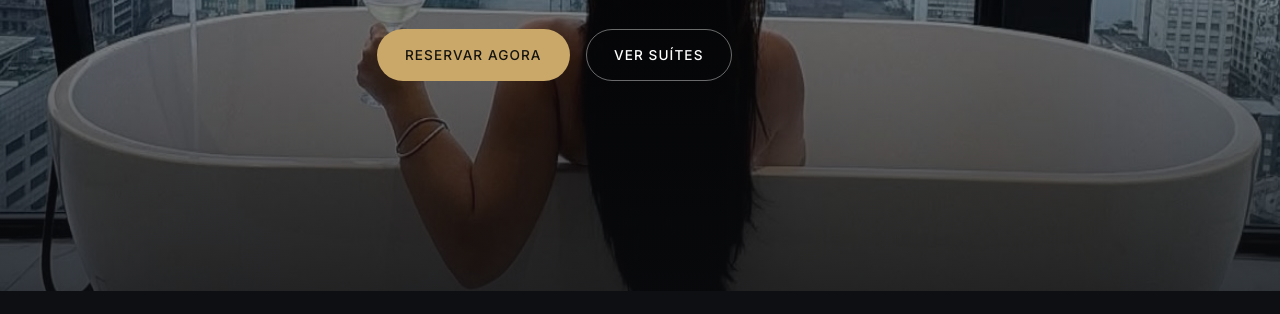
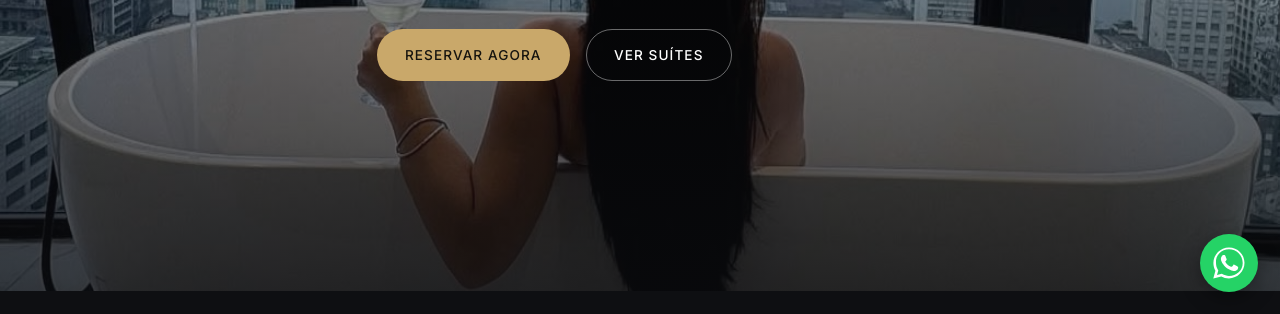
Before and after one commit to folkerts-kevin/skyloft-saopaulo, a plain HTML site: page index.html in a window 1280 px wide. Shown: the part 486-800 px from the top of the page. Drawn offline with nearby package versions, Linux system fonts and the light colour scheme.

Commit message:
Add floating WhatsApp button and robots meta

```diff
--- a/index.html
+++ b/index.html
@@ -3,6 +3,7 @@
 <head>
   <meta charset="utf-8" />
   <meta name="viewport" content="width=device-width, initial-scale=1" />
+  <meta name="robots" content="index, follow" />
 
   <!-- Favicon / app icon -->
   <link rel="icon" type="image/png" sizes="32x32" href="/favicon-32.png" />
@@ -454,6 +455,11 @@
     </div>
   </footer>
 
+  <!-- Floating WhatsApp button -->
+  <a class="wa-float" href="https://wa.me/5511942496504?text=Ol%C3%A1%2C%20gostaria%20de%20reservar%20uma%20su%C3%ADte." target="_blank" rel="noopener" aria-label="Reservar pelo WhatsApp">
+    <svg viewBox="0 0 32 32" xmlns="http://www.w3.org/2000/svg" aria-hidden="true"><path fill="#fff" d="M16 .4C7.4.4.4 7.4.4 16c0 2.8.7 5.4 2 7.8L.3 31.6l8-2.1c2.3 1.3 4.9 1.9 7.6 1.9 8.6 0 15.6-7 15.6-15.6S24.6.4 16 .4zm0 28.5c-2.4 0-4.7-.6-6.7-1.8l-.5-.3-4.8 1.3 1.3-4.6-.3-.5c-1.3-2.1-2-4.5-2-7C2.3 8.4 8.5 2.3 16 2.3S29.7 8.4 29.7 16 23.5 28.9 16 28.9zm8.5-9.7c-.5-.2-2.8-1.4-3.2-1.5-.4-.2-.7-.2-1 .2-.3.5-1.1 1.4-1.4 1.7-.3.3-.5.3-.9.1-2.4-1.2-4-2.1-5.6-4.8-.4-.7.4-.7 1.2-2.2.1-.3 0-.5 0-.7-.1-.2-1-2.4-1.3-3.3-.4-.9-.7-.7-1-.7h-.8c-.3 0-.7.1-1.1.5-.4.5-1.5 1.4-1.5 3.5s1.5 4.1 1.7 4.4c.2.3 3 4.6 7.3 6.4 4.3 1.8 4.3 1.2 5.1 1.1.8-.1 2.5-1 2.8-2 .4-1 .4-1.8.3-2-.1-.2-.4-.3-.9-.5z"/></svg>
+  </a>
+
   <script src="script.js"></script>
 </body>
 </html>
--- a/styles.css
+++ b/styles.css
@@ -146,6 +146,12 @@ h3{font-size:1.4rem}
 .footer-bottom{border-top:1px solid rgba(255,255,255,.06);padding:1.4rem 24px;text-align:center}
 .footer-bottom p{color:var(--muted);font-size:.82rem}
 
+/* ---------- Floating WhatsApp button ---------- */
+.wa-float{position:fixed;right:22px;bottom:22px;z-index:200;width:58px;height:58px;border-radius:50%;background:#25D366;display:flex;align-items:center;justify-content:center;box-shadow:0 6px 20px rgba(0,0,0,.4);transition:transform .2s ease,box-shadow .2s ease}
+.wa-float:hover{transform:scale(1.08);box-shadow:0 10px 26px rgba(0,0,0,.5)}
+.wa-float svg{width:32px;height:32px}
+@media (max-width:540px){.wa-float{right:16px;bottom:16px;width:54px;height:54px}.wa-float svg{width:30px;height:30px}}
+
 /* ---------- Responsive ---------- */
 @media (max-width:860px){
   .main-nav{position:fixed;inset:72px 0 auto 0;background:var(--bg-alt);flex-direction:column;gap:0;padding:0;margin:0;max-height:0;overflow:hidden;transition:max-height .35s ease;border-bottom:1px solid var(--line)}
```
Also changed, not shown: en.html (+6 -0 lines).
